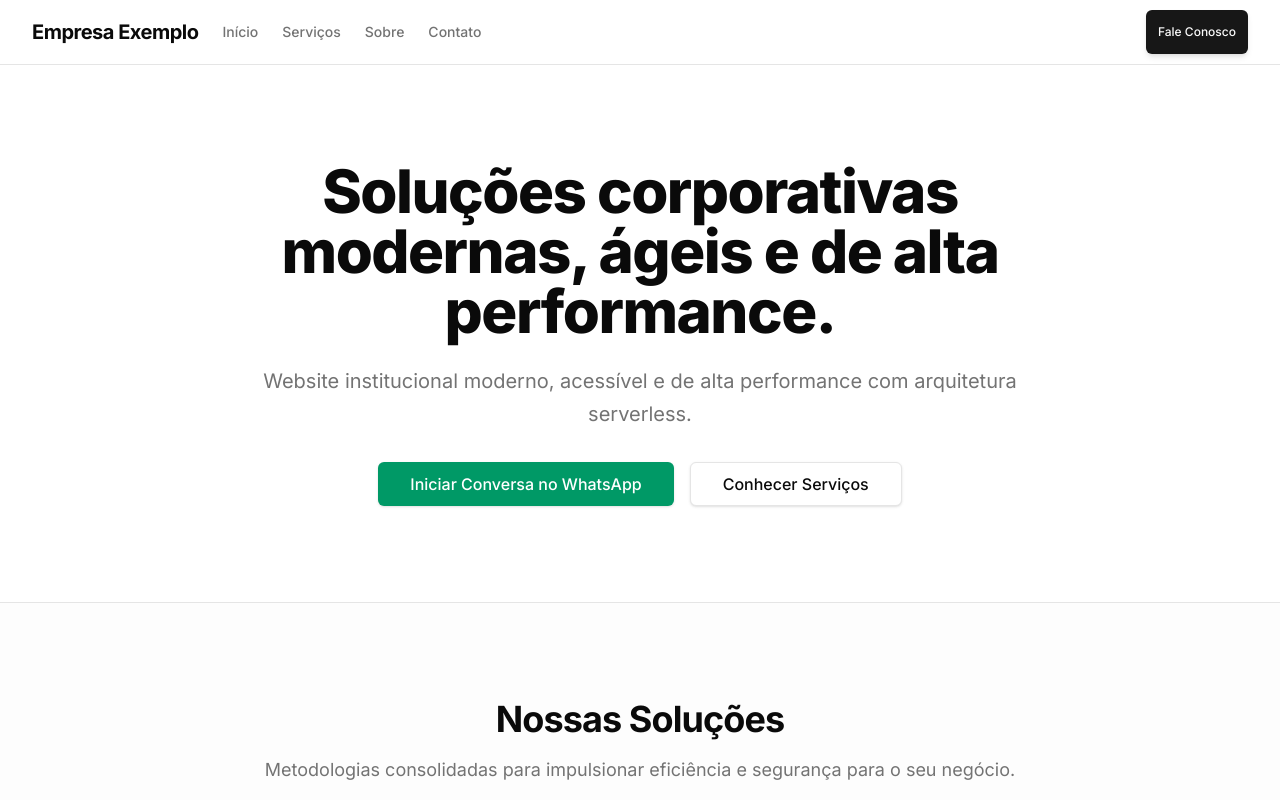
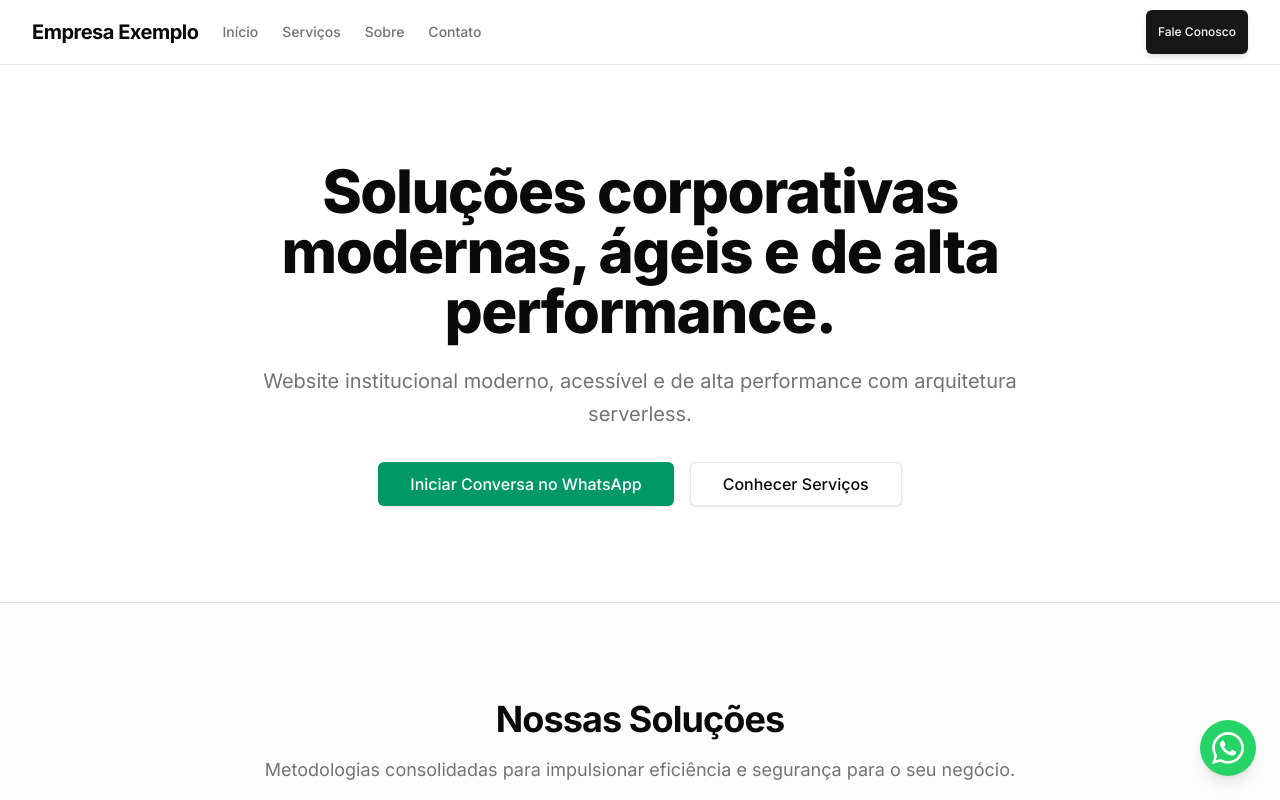
Before and after one commit to heviane/institutional-website-template, a Next.js app: page / in a window 1280 px wide. Shown: the top 800 px of the page. Built offline with nearby package versions, Linux system fonts and the light colour scheme.

Commit message:
feat(ui): implement accessible floating whatsapp button with tests

```diff
--- a/src/app/layout.tsx
+++ b/src/app/layout.tsx
@@ -2,6 +2,7 @@ import type { Metadata } from "next";
 import type { ReactNode } from "react";
 import { Inter } from "next/font/google";
 import { siteConfig } from "@/config/site";
+import { FloatingWhatsApp } from "@/components/shared/floating-whatsapp/floating-whatsapp";
 import "./globals.css";
 
 const fontSans = Inter({
@@ -50,6 +51,7 @@ export default function RootLayout({
     <html lang="pt-BR" className={fontSans.variable}>
       <body className="min-h-screen bg-background font-sans antialiased text-foreground flex flex-col">
         {children}
+        <FloatingWhatsApp />
       </body>
     </html>
   );
--- /dev/null
+++ b/src/components/shared/floating-whatsapp/floating-whatsapp.tsx
@@ -0,0 +1,33 @@
+import * as React from "react";
+import { siteConfig } from "@/config/site";
+import { formatWhatsAppUrl } from "@/lib/utils";
+
+export function FloatingWhatsApp(): React.JSX.Element | null {
+  if (siteConfig.contact.showFloatingWhatsapp === false) {
+    return null;
+  }
+
+  const whatsappUrl = formatWhatsAppUrl(
+    siteConfig.contact.whatsapp,
+    "Olá! Vim através do site e gostaria de tirar uma dúvida."
+  );
+
+  return (
+    <a
+      href={whatsappUrl}
+      target="_blank"
+      rel="noopener noreferrer"
+      aria-label="Falar conosco no WhatsApp"
+      className="fixed bottom-6 right-6 z-50 flex h-14 w-14 items-center justify-center rounded-full bg-[#25D366] text-white shadow-lg hover:shadow-xl hover:scale-105 active:scale-95 transition-all duration-200 focus-visible:outline-none focus-visible:ring-2 focus-visible:ring-offset-2 focus-visible:ring-[#25D366]"
+    >
+      <svg
+        className="h-8 w-8 fill-current"
+        viewBox="0 0 24 24"
+        aria-hidden="true"
+        focusable="false"
+      >
+        <path d="M.057 24l1.687-6.163c-1.041-1.804-1.588-3.849-1.587-5.946.003-6.556 5.338-11.891 11.893-11.891 3.181.001 6.167 1.24 8.413 3.488 2.245 2.248 3.481 5.236 3.48 8.414-.003 6.557-5.338 11.892-11.893 11.892-1.99-.001-3.951-.5-5.688-1.448l-6.305 1.654zm6.597-3.807c1.676.995 3.276 1.591 5.392 1.592 5.448 0 9.886-4.434 9.889-9.885.002-5.462-4.415-9.89-9.881-9.892-5.452 0-9.887 4.434-9.889 9.884-.001 2.225.651 3.891 1.746 5.634l-.999 3.648 3.742-.981zm11.387-5.464c-.074-.124-.272-.198-.57-.347-.297-.149-1.758-.868-2.031-.967-.272-.099-.47-.149-.669.149-.198.297-.768.967-.941 1.165-.173.198-.347.223-.644.074-.297-.149-1.255-.462-2.39-1.475-.883-.788-1.48-1.761-1.653-2.059-.173-.297-.018-.458.13-.606.134-.133.297-.347.446-.521.151-.172.2-.296.3-.495.099-.198.05-.372-.025-.521-.075-.148-.669-1.611-.916-2.206-.242-.579-.487-.501-.669-.51l-.57-.01c-.198 0-.52.074-.792.372s-1.04 1.016-1.04 2.479 1.065 2.876 1.213 3.074c.149.198 2.095 3.2 5.076 4.487.709.306 1.263.489 1.694.626.712.226 1.36.194 1.872.118.571-.085 1.758-.719 2.006-1.413.248-.695.248-1.29.173-1.414z" />
+      </svg>
+    </a>
+  );
+}
--- a/src/config/site.ts
+++ b/src/config/site.ts
@@ -8,6 +8,7 @@ export interface ContactConfig {
   phone: string;
   whatsapp: string;
   address: string;
+  showFloatingWhatsapp?: boolean;
 }
 
 export interface LegalConfig {
@@ -60,6 +61,7 @@ export const siteConfig: SiteConfig = {
     phone: "(11) 99999-9999",
     whatsapp: "5511999999999",
     address: "Av. Paulista, 1000 - Bela Vista, São Paulo - SP",
+    showFloatingWhatsapp: true,
   },
   legal: {
     companyName: "Empresa Exemplo Ltda",
```
Also changed, not shown: 1 other file (tests, documents, lock files or other folders).
